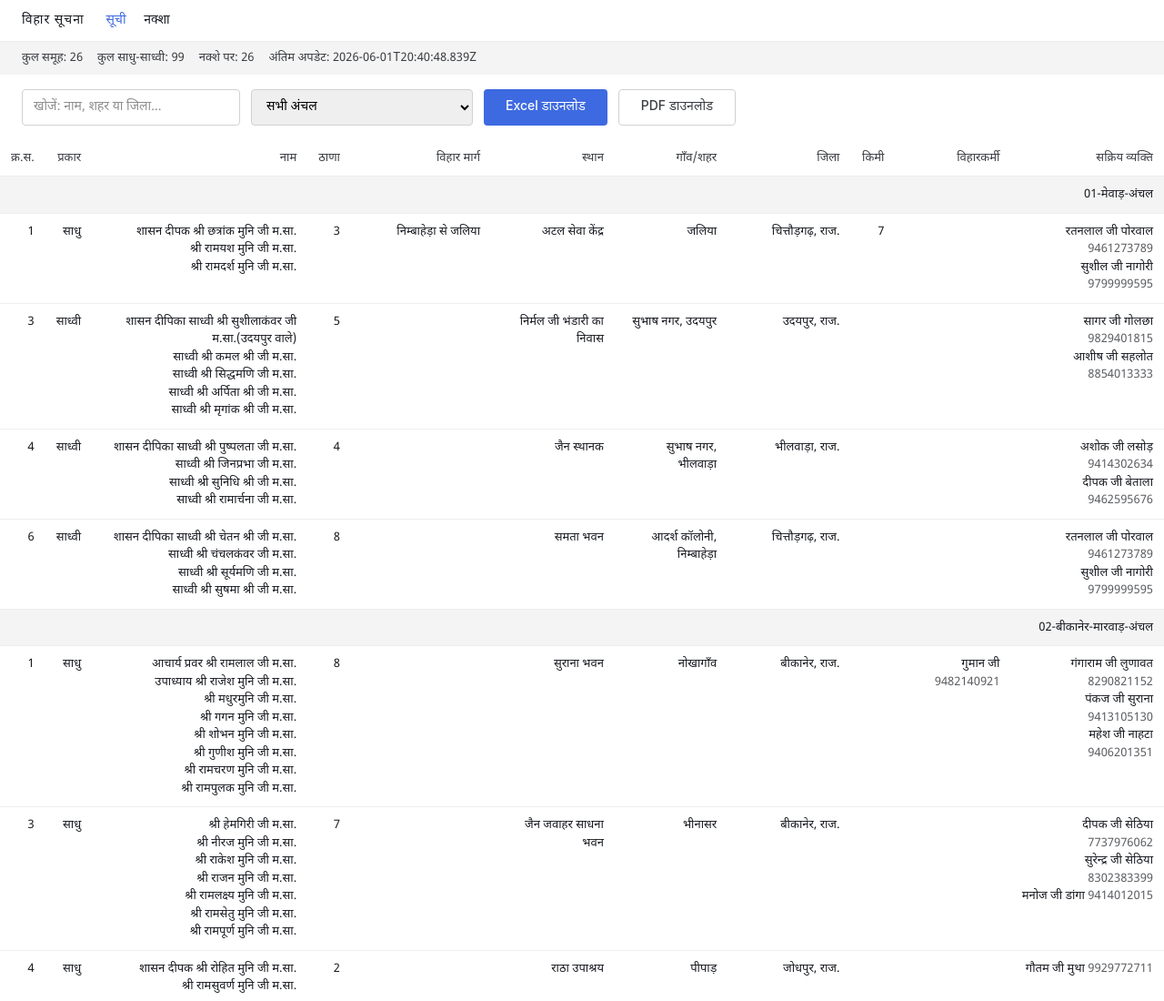
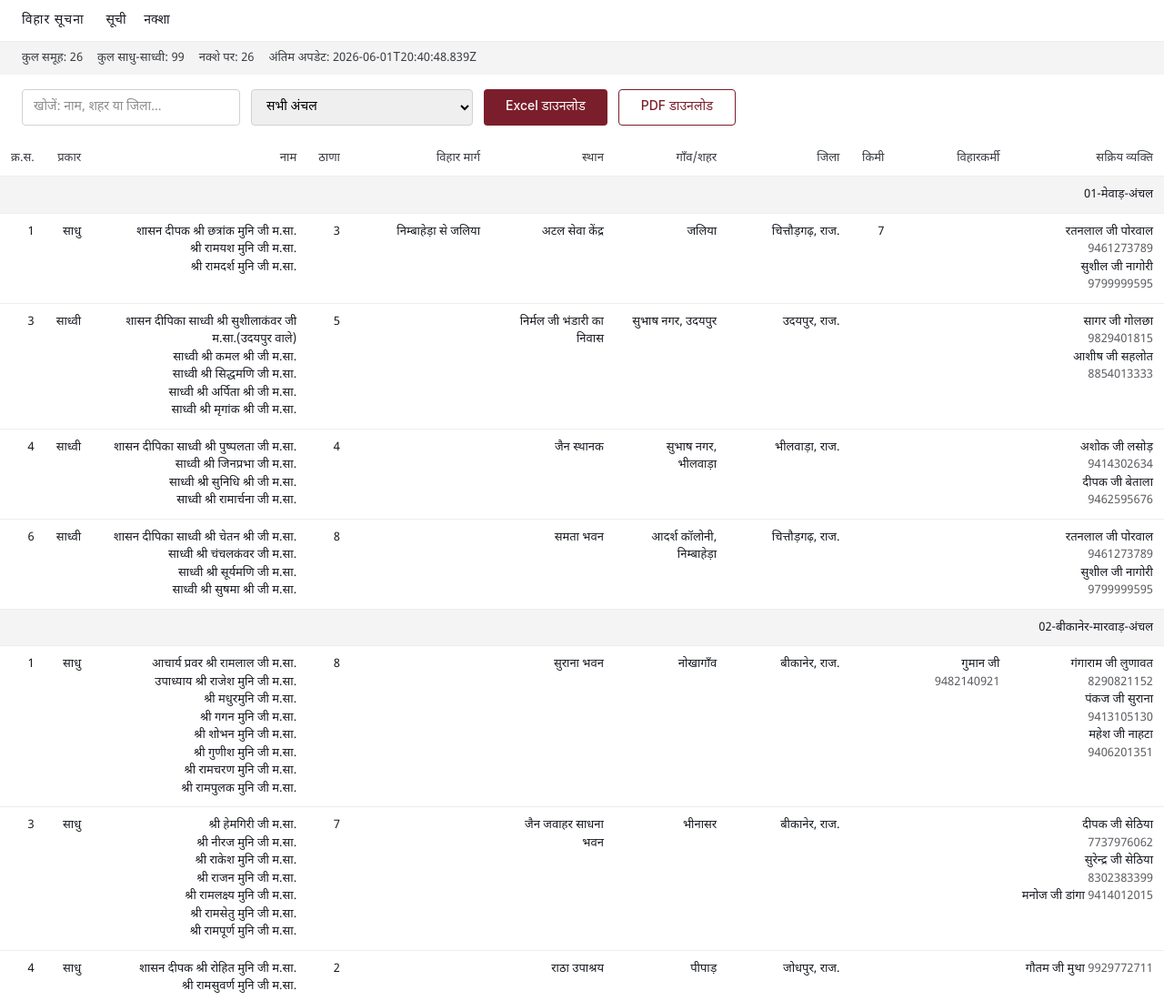
Before and after one commit to addictedabhi/Viharapp, a website: page index.html in a window 1280 px wide. Shown: the top 1100 px of the page at 91% size. Drawn offline with Linux system fonts and the light colour scheme.

Commit message:
style: swap palette tokens to maroon+gold identity

```diff
--- a/assets/css/tokens.css
+++ b/assets/css/tokens.css
@@ -1,5 +1,11 @@
 :root {
-  --blue: #3E6AE1;
+  --maroon: #7B1E2B;
+  --maroon-dark: #5E121D;
+  --gold: #C99700;
+  --gold-soft: #E0B84C;
+  --cream: #FBF5E9;
+  --cream-band: #F4E7CE;
+  --ochre: #9A6324;
   --dark: #171A20;
   --gray: #393C41;
   --pewter: #5C5E62;
@@ -22,12 +28,12 @@
   line-height: 1.5;
 }
 a { color: var(--pewter); text-decoration: none; }
-a:hover { text-decoration: underline; }
+a:hover { color: var(--maroon); text-decoration: underline; }
 h1 { font-weight: 500; font-size: 22px; }
 button, .btn {
   height: 40px; padding: 0 24px; border: 0; border-radius: var(--radius);
-  background: var(--blue); color: #fff; font: inherit; font-weight: 500;
+  background: var(--maroon); color: #fff; font: inherit; font-weight: 500;
   cursor: pointer; transition: background-color var(--transition);
 }
-button.secondary, .btn.secondary { background: #fff; color: var(--gray); border: 1px solid var(--pale); }
-button:hover { background: #3358c4; }
+button.secondary, .btn.secondary { background: #fff; color: var(--maroon); border: 1px solid var(--maroon); }
+button:hover { background: var(--maroon-dark); }
```
